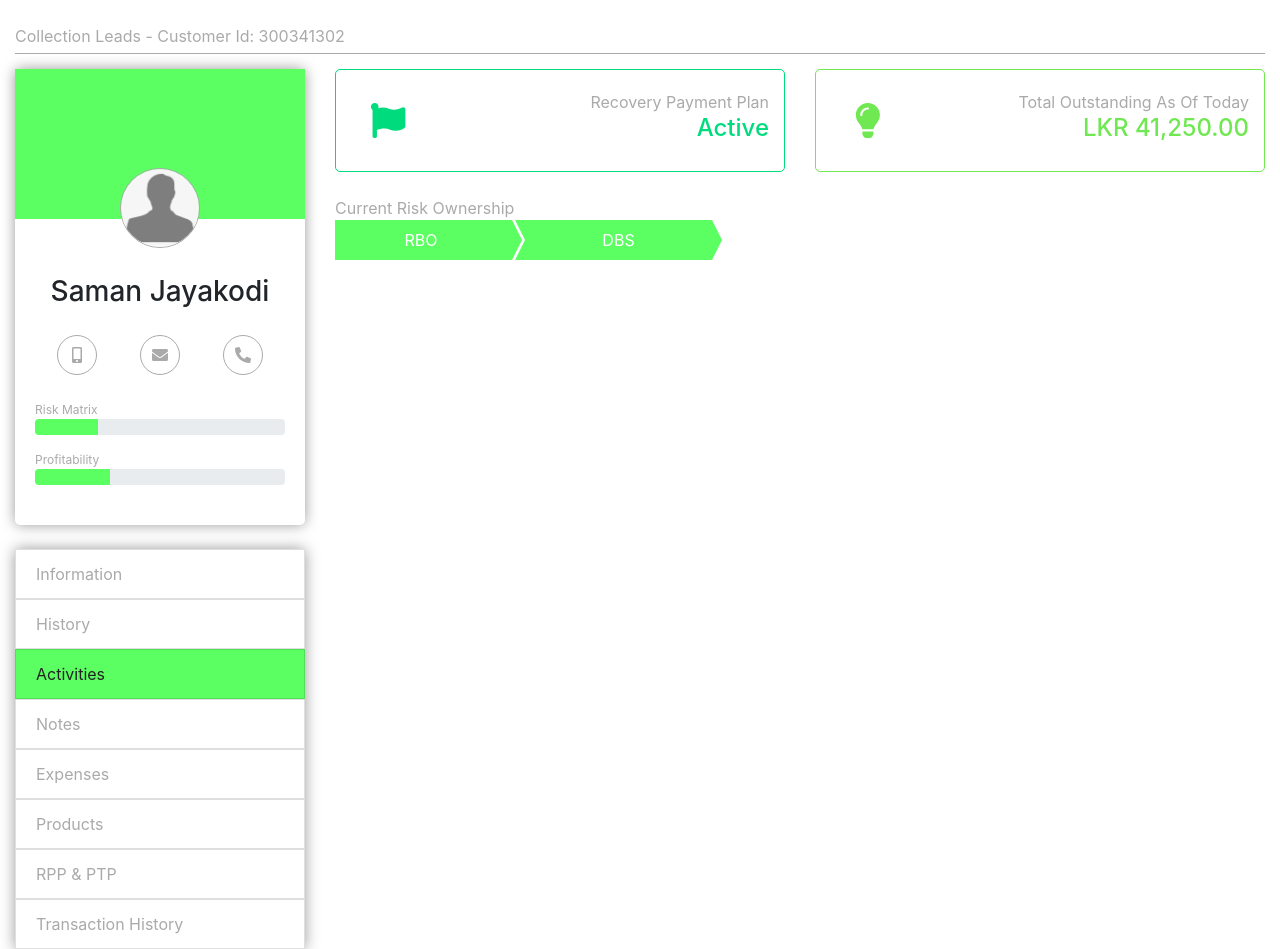
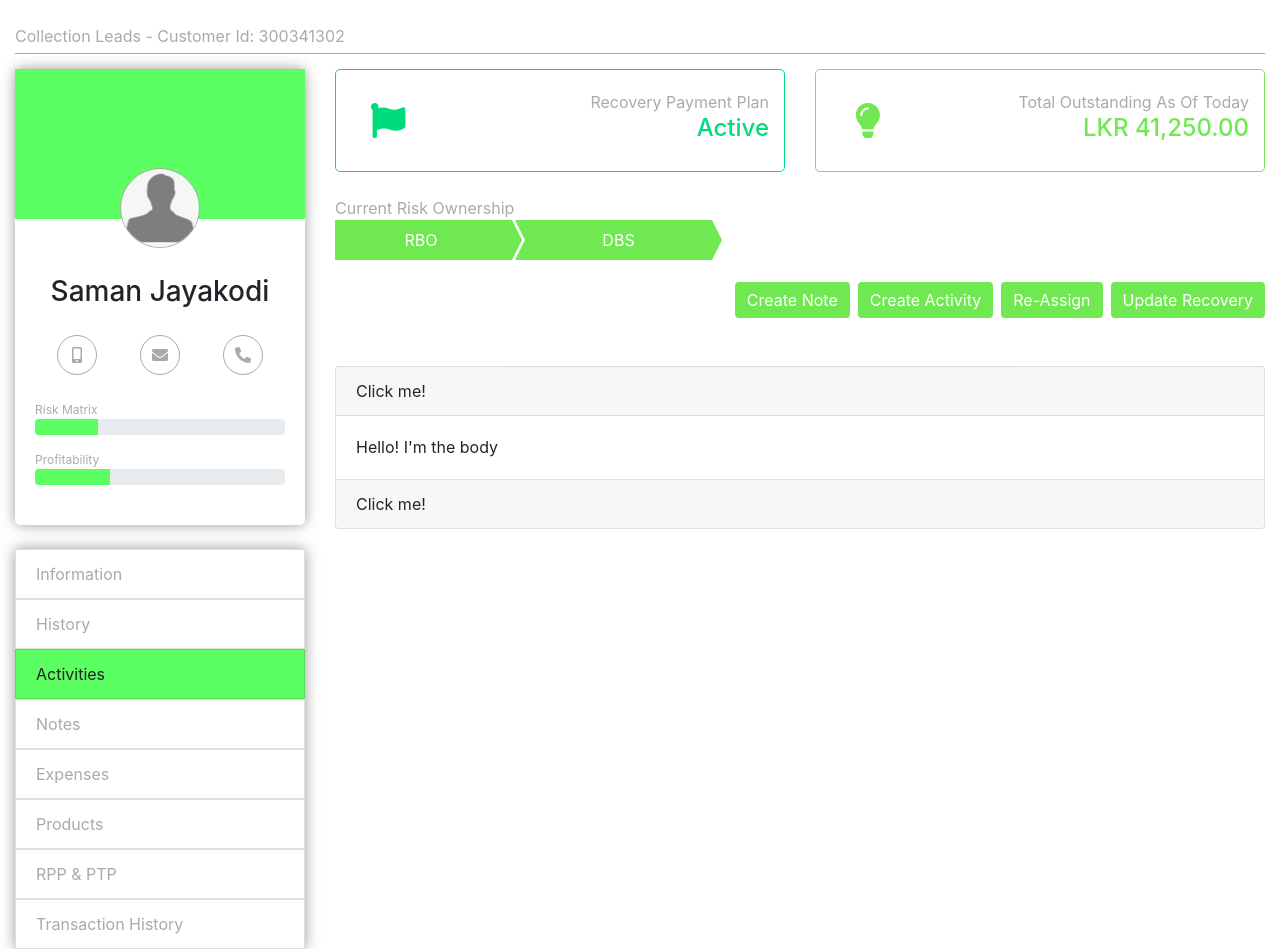
Before and after one commit to shansanira/assignment_1, a React (Create React App) app: page / in a window 1280 px wide. Built offline with nearby package versions, Linux system fonts and the light colour scheme.

Commit message:
add accordian

```diff
--- a/package.json
+++ b/package.json
@@ -15,6 +15,7 @@
     "node-sass": "4.14.1",
     "popper.js": "^1.16.1",
     "react": "^17.0.1",
+    "react-bootstrap": "^1.4.0",
     "react-dom": "^17.0.1",
     "react-scripts": "4.0.0",
     "sass-loader": "^10.0.5",
--- a/src/App.js
+++ b/src/App.js
@@ -4,6 +4,7 @@ import NavPanel from './components/nav-panel/nav-panel';
 import TopBox from "./components/top-box/top-box";
 import Breadcrumb from './components/breadcrumb/breadcrumb';
 import { FontAwesomeIcon } from '@fortawesome/react-fontawesome';
+import CustomAccordian from './components/accordian/accordian';
 
 function App() {
   return (
@@ -31,6 +32,17 @@ function App() {
               <p className="mt-4 mb-0">Current Risk Ownership</p>
               <Breadcrumb />
             </div>
+
+            <div className="col-sm-12 d-flex justify-content-end mb-5">
+              <button type="button" className="btn btn-primary ml-2 custom-btn">Create Note</button>
+              <button type="button" className="btn btn-primary ml-2 custom-btn">Create Activity</button>
+              <button type="button" className="btn btn-primary ml-2 custom-btn">Re-Assign</button>
+              <button type="button" className="btn btn-primary ml-2 custom-btn">Update Recovery</button>
+            </div>
+
+            <div className="col-sm-12">
+              <CustomAccordian />
+            </div>
           </div>
         </div>
       </div>
--- a/src/assets/styles/base.scss
+++ b/src/assets/styles/base.scss
@@ -1,4 +1,4 @@
-@import './variabls';
+@import "./variabls";
 
 body {
     margin: 0;
@@ -16,3 +16,12 @@ body {
 p {
     color: $color-ash;
 }
+
+.custom-btn {
+    background-color: $color-light-green;
+    border: none;
+}
+.custom-btn:hover {
+    background-color: $color-blue-green;
+    border: none;
+}
--- /dev/null
+++ b/src/components/accordian/accordian.js
@@ -0,0 +1,26 @@
+import { React } from 'react';
+import Accordion from 'react-bootstrap/Accordion';
+import Card from 'react-bootstrap/Card';
+
+const CustomAccordian = () => (
+    <Accordion defaultActiveKey="0">
+        <Card>
+            <Accordion.Toggle as={Card.Header} eventKey="0">
+                Click me!
+            </Accordion.Toggle>
+            <Accordion.Collapse eventKey="0">
+                <Card.Body>Hello! I'm the body</Card.Body>
+            </Accordion.Collapse>
+        </Card>
+        <Card>
+            <Accordion.Toggle as={Card.Header} eventKey="1">
+                Click me!
+            </Accordion.Toggle>
+            <Accordion.Collapse eventKey="1">
+                <Card.Body>Hello! I'm another body</Card.Body>
+            </Accordion.Collapse>
+        </Card>
+    </Accordion>
+);
+
+export default CustomAccordian;
--- a/src/components/breadcrumb/breadcrumb.scss
+++ b/src/components/breadcrumb/breadcrumb.scss
@@ -12,7 +12,7 @@
         a {
             color: #fff;
             display: block;
-            background: $color-basic-green;
+            background: $color-light-green;
             text-decoration: none;
             position: relative;
             height: 40px;
@@ -26,7 +26,7 @@
                 content: "";
                 position: absolute;
                 top: 0;
-                border: 0 solid $color-basic-green;
+                border: 0 solid $color-light-green;
                 border-width: 20px 10px;
                 width: 0;
                 height: 0;
@@ -40,7 +40,7 @@
             &:after {
                 left: 100%;
                 border-color: transparent;
-                border-left-color: $color-basic-green;
+                border-left-color: $color-light-green;
             }
 
             &:hover,
```
Also changed, not shown: 1 other file (tests, documents, lock files or other folders).
